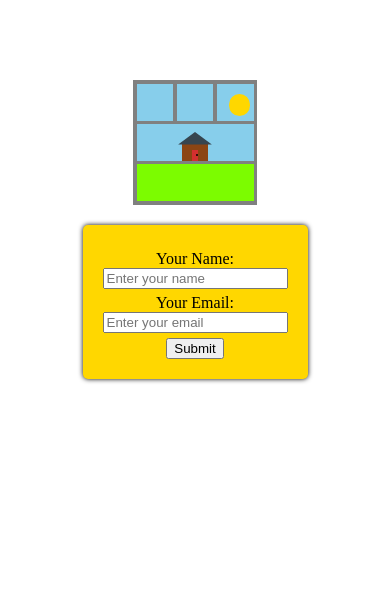
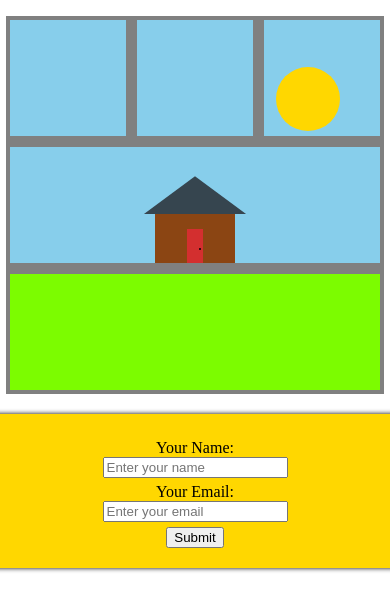
Before and after one commit to CalebDodson/picasso-painting, a plain HTML site: page index.html in a window 390 px wide. Drawn offline with Linux system fonts and the light colour scheme.

Commit message:
media queries and additional html

```diff
--- a/styles.css
+++ b/styles.css
@@ -88,7 +88,7 @@ form {
     padding: 20px;
     border-radius: 5px;
     box-shadow: 0 0 5px black;
-    margin-top: 20px;
+    margin: 20px;
 }
 label {
     margin-top: 5px;
@@ -99,3 +99,22 @@ button {
 button:hover {
     cursor: pointer;
 }
+@media (max-width: 1024px) {
+    .grid {
+        width: 90%;
+        margin-top: 1em;
+    }
+
+    form {
+        width: 90%;
+    }
+}
+@media (max-width: 480px) {
+    .grid {
+        width: 95%;
+    }
+
+    form {
+        width: 95%;
+    }
+}
```
Also changed, not shown: thankyou.html (added, +11 -0 lines).
